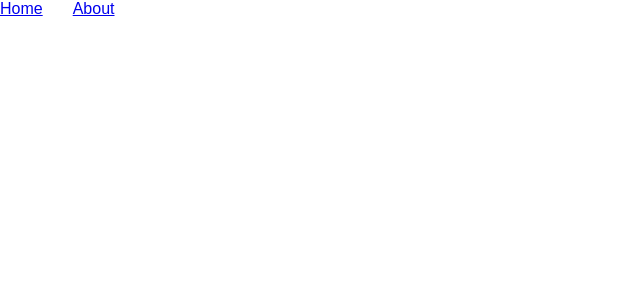
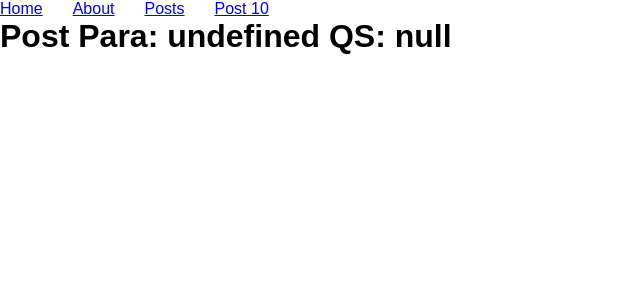
Before and after one commit to jacksoncassemiro/estudos-react-routerdom, a React (Vite) app: page /post in a window 1280 px wide. Before the commit this address had no page. Shown: the top 300 px of the page, without its empty margins (0-640 px from the left). Built offline with nearby package versions, Linux system fonts and the light colour scheme.

Commit message:
uso de parâmetros, passando e capturando informações
Signed-off-by: Jackson Cassemiro <jacksondgls@live.com>

```diff
--- a/src/components/Menu/Menu.jsx
+++ b/src/components/Menu/Menu.jsx
@@ -11,6 +11,12 @@ export const Menu = () => {
         <li>
           <Link to="/about">About</Link>
         </li>
+        <li>
+          <Link to="/post">Posts</Link>
+        </li>
+        <li>
+          <Link to="/post/10">Post 10</Link>
+        </li>
       </ul>
     </nav>
   )
--- /dev/null
+++ b/src/components/Post/Post.jsx
@@ -0,0 +1,14 @@
+import { useParams, useSearchParams } from "react-router-dom"
+import "./style.css"
+
+export const Post = () => {
+  const params = useParams();
+  const {id} = params;
+  const [qs, setQs] = useSearchParams();
+
+  return (
+    <div>
+      <h1>Post {`Para: ${id}`} {`QS: ${qs.get("segundo")}`}</h1>
+    </div>
+  )
+}
--- a/src/main.jsx
+++ b/src/main.jsx
@@ -3,6 +3,7 @@ import ReactDOM from 'react-dom/client'
 import { Home } from './components/Home/Home'
 import { About } from './components/About/About'
 import { Menu } from './components/Menu/Menu'
+import { Post } from './components/Post/Post'
 import './styles/global.css'
 
 import { BrowserRouter, Routes, Route } from 'react-router-dom'
@@ -14,6 +15,8 @@ ReactDOM.createRoot(document.getElementById('root')).render(
       <Routes>
         <Route path='/' element={<Home />} />
         <Route path='/about' element={<About />} />
+        <Route path='/post/:id' element={<Post />} />
+        <Route path='/post' element={<Post />} />
       </Routes>
     </BrowserRouter>
   </React.StrictMode>,
```
Also changed, not shown: src/components/Post/style.css (added).
